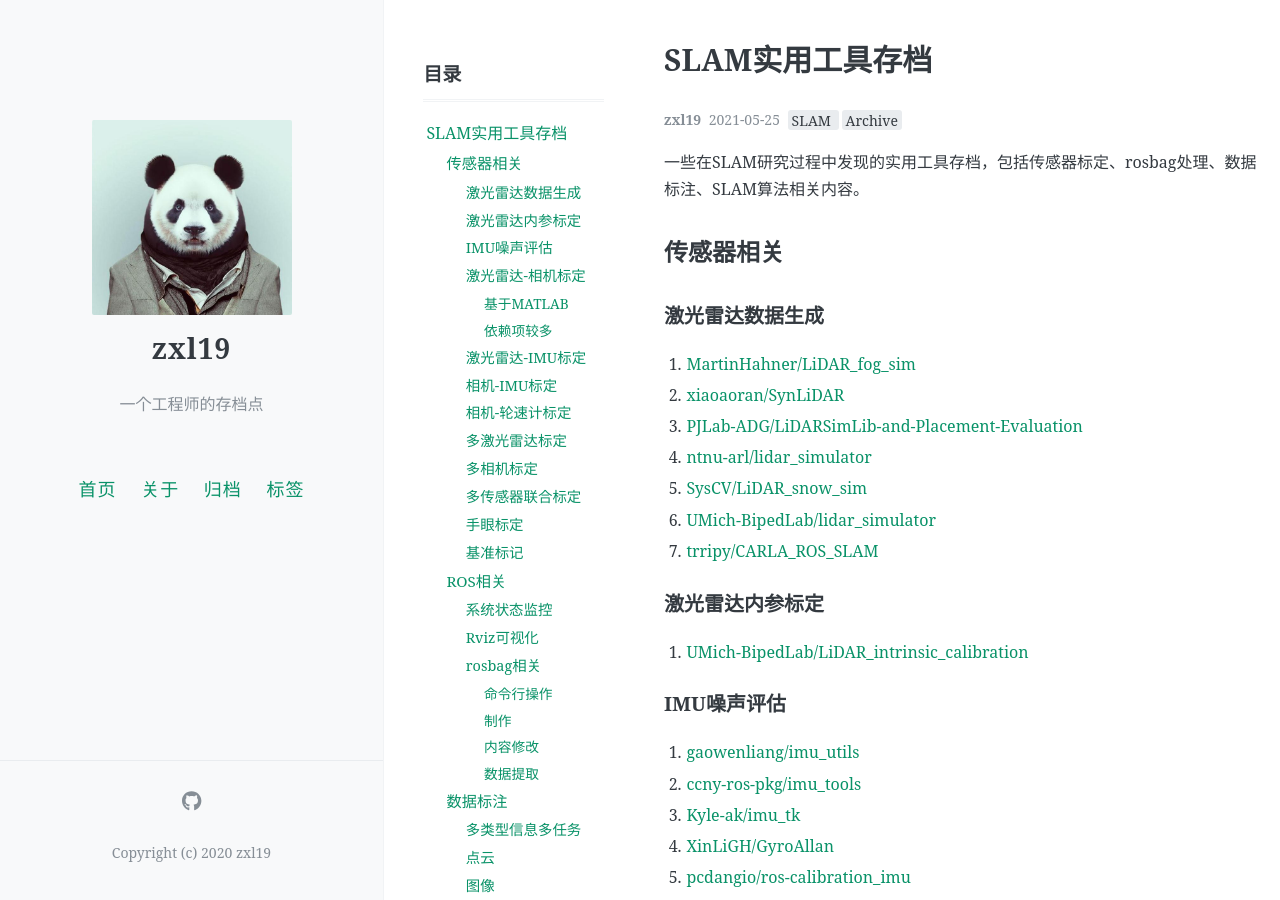
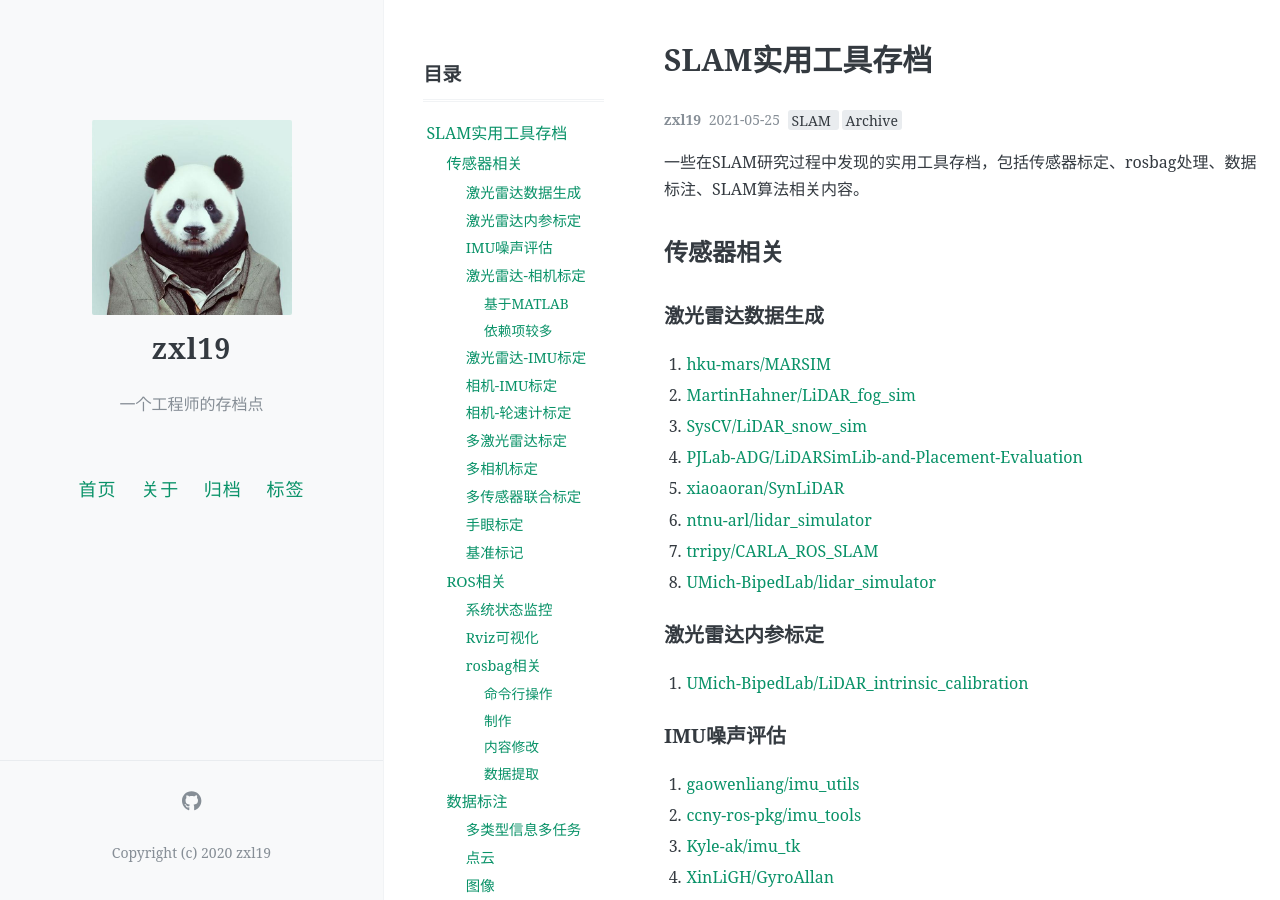
Before and after one commit to zxl19/zxl19.github.io, a Jekyll site: the page built from _posts/2021-05-25-slam-tool.md, in a window 1280 px wide and 900 px high. Built offline with Jekyll 4.4.1, drawn with Linux system fonts in a browser that asks for light colours; comment, search, counter and statistics services are not loaded; some of the changed text lies outside the part shown.

Commit message:
Update Posts

```diff
--- a/_posts/2021-05-25-slam-tool.md
+++ b/_posts/2021-05-25-slam-tool.md
@@ -17,13 +17,14 @@ pinned: false
 
 ### 激光雷达数据生成
 
-1. [MartinHahner/LiDAR_fog_sim](https://github.com/MartinHahner/LiDAR_fog_sim)
-2. [xiaoaoran/SynLiDAR](https://github.com/xiaoaoran/SynLiDAR)
-3. [PJLab-ADG/LiDARSimLib-and-Placement-Evaluation](https://github.com/PJLab-ADG/LiDARSimLib-and-Placement-Evaluation)
-4. [ntnu-arl/lidar_simulator](https://github.com/ntnu-arl/lidar_simulator)
-5. [SysCV/LiDAR_snow_sim](https://github.com/SysCV/LiDAR_snow_sim)
-6. [UMich-BipedLab/lidar_simulator](https://github.com/UMich-BipedLab/lidar_simulator)
+1. [hku-mars/MARSIM](https://github.com/hku-mars/MARSIM)
+2. [MartinHahner/LiDAR_fog_sim](https://github.com/MartinHahner/LiDAR_fog_sim)
+3. [SysCV/LiDAR_snow_sim](https://github.com/SysCV/LiDAR_snow_sim)
+4. [PJLab-ADG/LiDARSimLib-and-Placement-Evaluation](https://github.com/PJLab-ADG/LiDARSimLib-and-Placement-Evaluation)
+5. [xiaoaoran/SynLiDAR](https://github.com/xiaoaoran/SynLiDAR)
+6. [ntnu-arl/lidar_simulator](https://github.com/ntnu-arl/lidar_simulator)
 7. [trripy/CARLA_ROS_SLAM](https://github.com/trripy/CARLA_ROS_SLAM)
+8. [UMich-BipedLab/lidar_simulator](https://github.com/UMich-BipedLab/lidar_simulator)
 
 ### 激光雷达内参标定
 
```
Also changed, not shown: other parts of _posts/2021-05-25-slam-tool.md (+8 -5 lines), _posts/2021-06-01-cpp-library.md (+6 -4 lines), _posts/2021-10-29-camera-note.md (+1 -0 lines).
